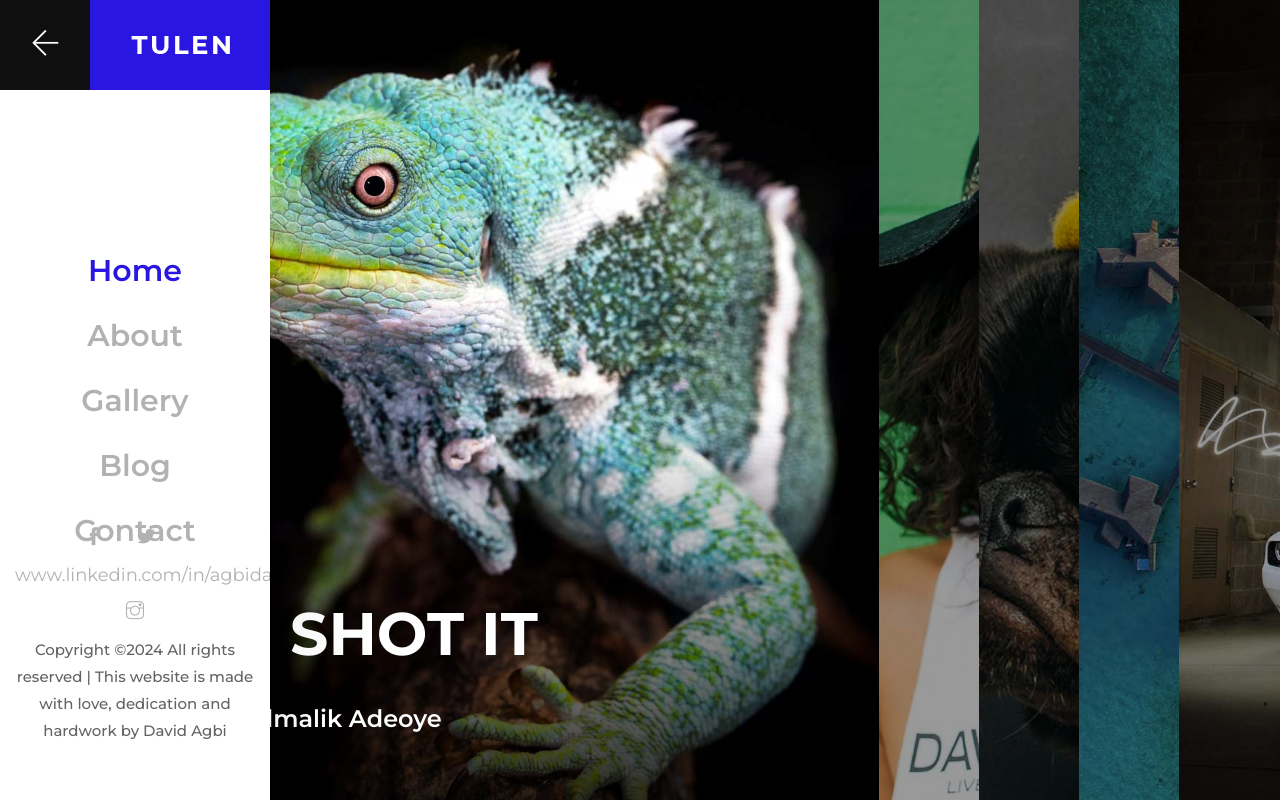
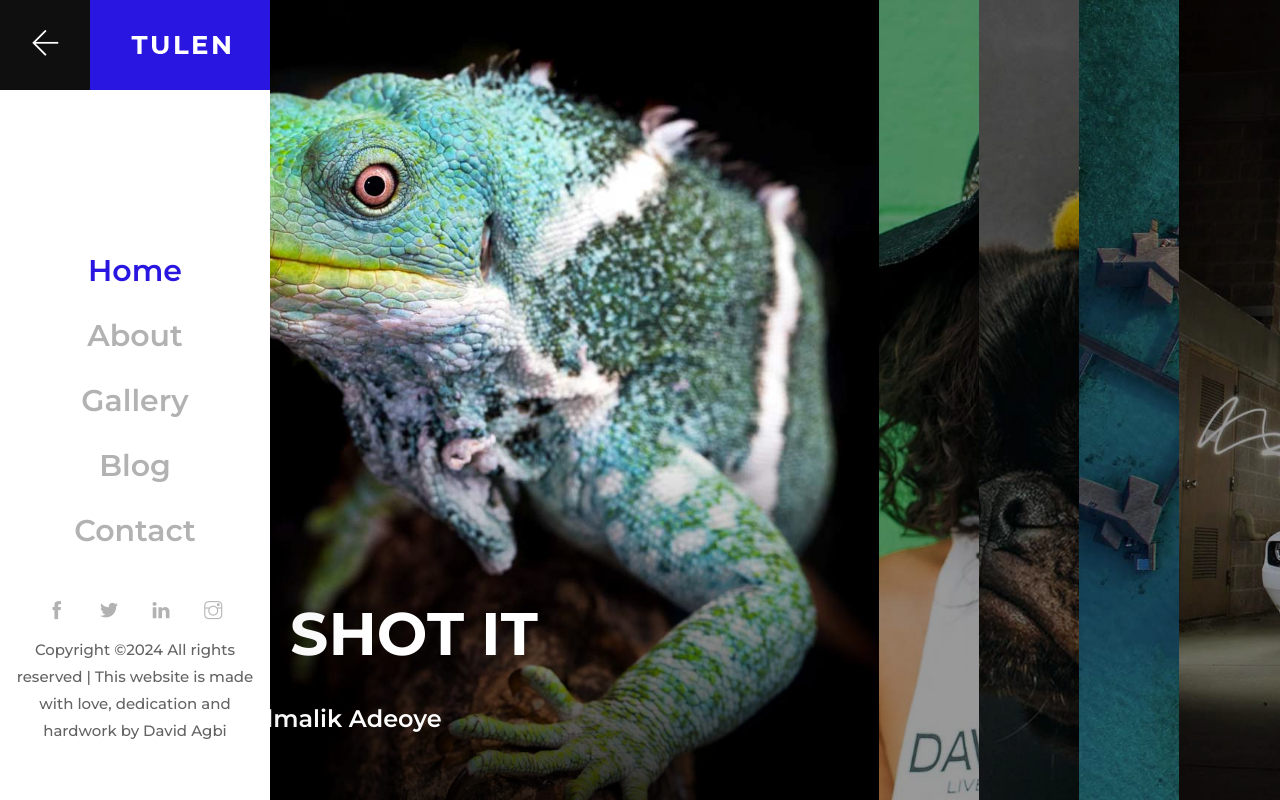
Before and after one commit to Agbi-David/13th-Shot-It, a plain HTML site: page index.html in a window 1280 px wide. Both pictures are taken after a click on the element 45 px from the left and 45 px from the top of the page. Drawn offline with nearby package versions, Linux system fonts and the light colour scheme; files that its build step writes are made by us from their sources.

Commit message:
Update index.html

```diff
--- a/index.html
+++ b/index.html
@@ -65,7 +65,7 @@
 			<div class="sm-socail">
 				<a href="#"><i class="ti-facebook"></i></a>
 				<a href="#"><i class="ti-twitter-alt"></i></a>
-				<a href="#">www.linkedin.com/in/agbidavid<i class="ti-linkedin"></i></a>
+				<a href="www.linkedin.com/in/agbidavid"><i class="ti-linkedin"></i></a>
 				<a href="#"><i class="ti-instagram"></i></a>
 			</div>
 			<div class="copyright-text"><p>
```
